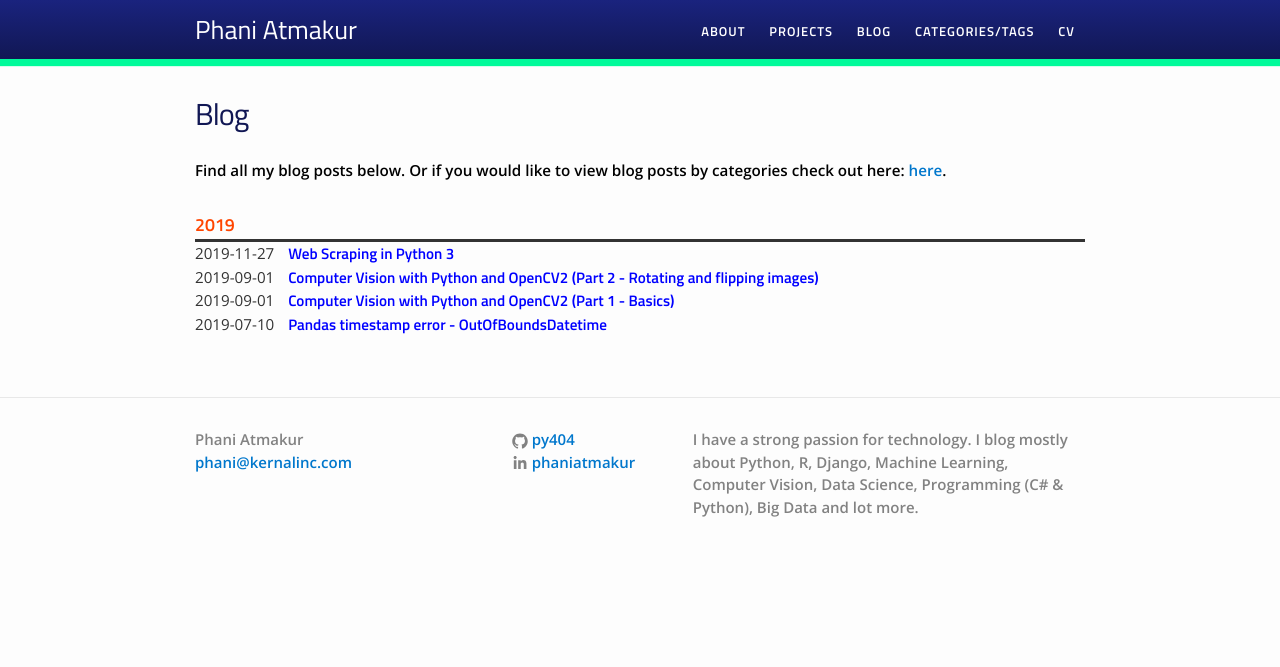
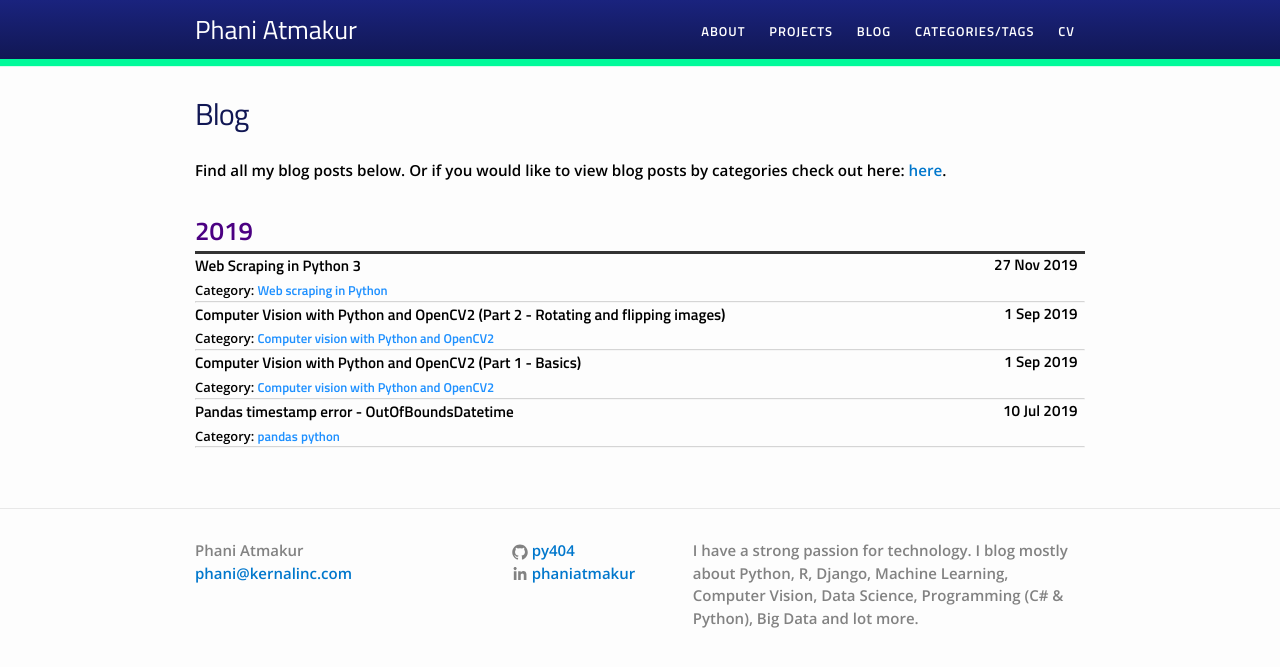
Before and after one commit to py404/py404.github.io, a Jekyll site: the page built from blog.md, in a window 1280 px wide. Shown: the top 667 px of the page. Built offline with Jekyll 4.4.1, drawn with Linux system fonts in a browser that asks for light colours.

Commit message:
Update blog list theme. Update footer text.

```diff
--- a/_sass/_layout.scss
+++ b/_sass/_layout.scss
@@ -168,8 +168,8 @@ ul.listing li.listing-seperator {
 	padding-top: 15px;
 	font-weight: bold;
 	font-family: 'Titillium Web', sans-serif;
-    font-size: 1.17em;
-    color: orangered;
+    font-size: 1.7em;
+    color: indigo;
 }
 
 ul.listing li.listing-item time {
--- a/blog.md
+++ b/blog.md
@@ -14,9 +14,24 @@ Find all my blog posts below. Or if you would like to view blog posts by categor
     <li class="listing-seperator">{{ y }}</li>
     <hr style="height:3px; border:none; color:#333; background-color:#333;" >
   {% endif %}
+  <style type="text/css">
+    a {text-decoration: none;}
+    a:hover {text-decoration: underline; color: hotpink;}
+    a:visited {color: green;}
+    a:active {color: blue;}
+    b {font-size: 85%;}
+  </style>
   <li class="listing-item">
-    <time datetime="{{ post.date | date:"%Y-%m-%d" }}">{{ post.date | date:"%Y-%m-%d" }}</time>
-    <a href="{{ site.baseurl }}{{ post.url }}" title="{{ post.title }}">{{ post.title }}</a>
+    <a href="{{ site.baseurl }}{{ post.url }}" title="{{ post.title }}" style="fontsize: 3px; color: black;">{{ post.title }}</a>
+    <strong style="font-size:100%; font-family: 'Titillium Web', sans-serif; float:right; padding-right: .5em">{{ post.date | date:"%-d %b %Y" }}</strong>
+    <br>
+    <b>Category:
+    {% for category in post.categories %}
+    <a href="/categories/#{{ category }}" style="fontsize: 3px; color: dodgerblue;">{{ category }}</a>
+    {% endfor %}
+    </b>
+    <!-- <time datetime="{{ post.date | date:"%-d %B %Y" }}">{{ post.date | date:"%-d %B %Y" }}</time> -->
+    <hr style="opacity: 0.4;">
   </li>
 {% endfor %}
 </ul>
--- a/index.html
+++ b/index.html
@@ -17,7 +17,6 @@ To get a better insight on my career so far, you can have a look at my <a href="
 
 I blog and pin them down <a href="/blog"><b>here</b></a> in chronological order. Feel free to read a bit more <a href="/about"><b>about me</b></a>.<br><br>
 
-Blog theme is by GitHub user <a target="_blank" href="https://github.com/ys1998/academic-portfolio"><b>ys1998's</b> academic-portfolio jekyll theme</a>.</p>
 </div>
 
 
```
